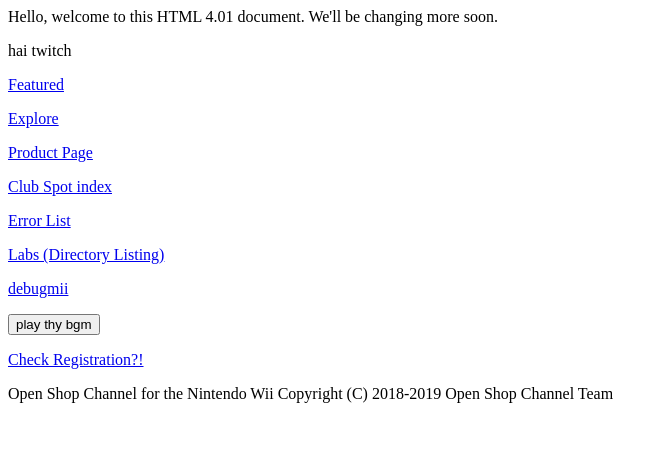
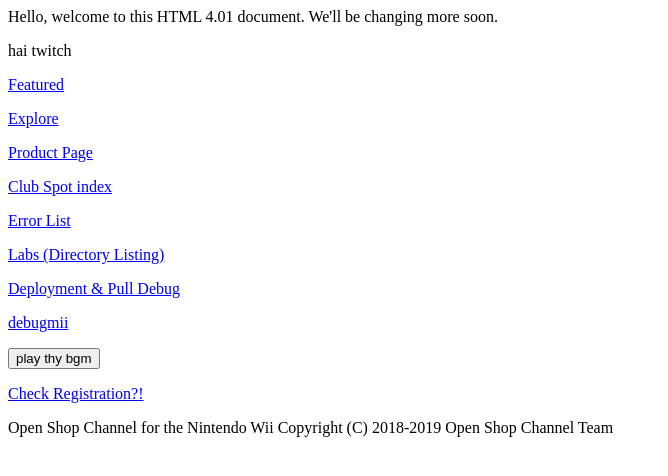
Before and after one commit to TheTechRobo/ShopChannel, a PHP site: page /toolbox.php in a window 1280 px wide. Shown: the top 476 px of the page, without its empty margins (0-668 px from the left). Run offline with PHP 8.4, Linux system fonts and the light colour scheme.

Commit message:
Added button to access deploy.php

```diff
--- a/public_html/toolbox.php
+++ b/public_html/toolbox.php
@@ -13,6 +13,7 @@
 			<p><a href="/clubspot/index.php">Club Spot index</a></p>
             <p><a href="/error/list.php">Error List</a></p>
             <p><a href="/lab">Labs (Directory Listing)</a></p>
+            <p><a href="../deploy.php">Deployment & Pull Debug</a></p>
 			<p><a href="debug.php">debugmii</a></p>
 			<p><button onmousedown="sound.playBGM()">play thy bgm</button></p>
 			<p><a href="checkReg.jsp">Check Registration?!</a></p>
```
